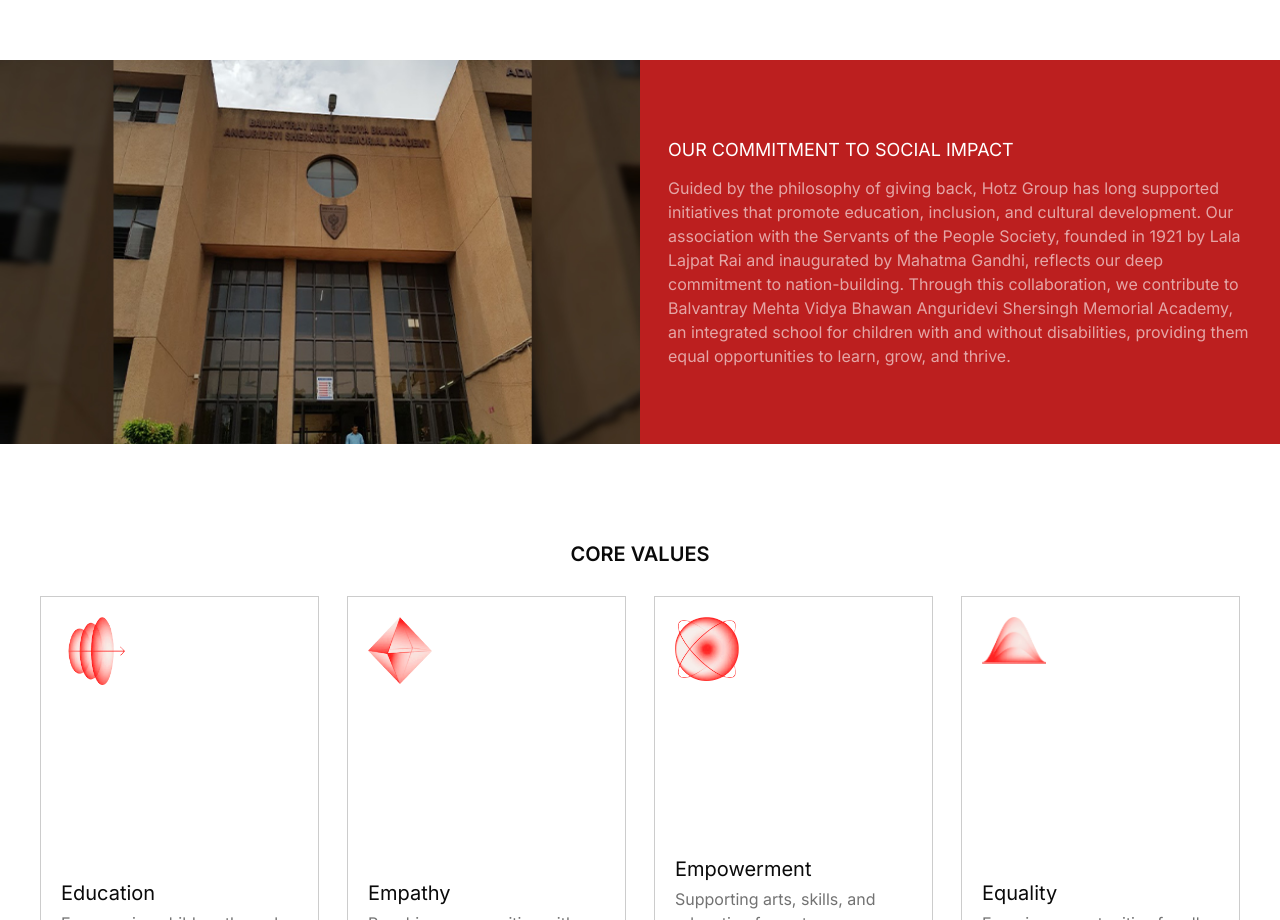
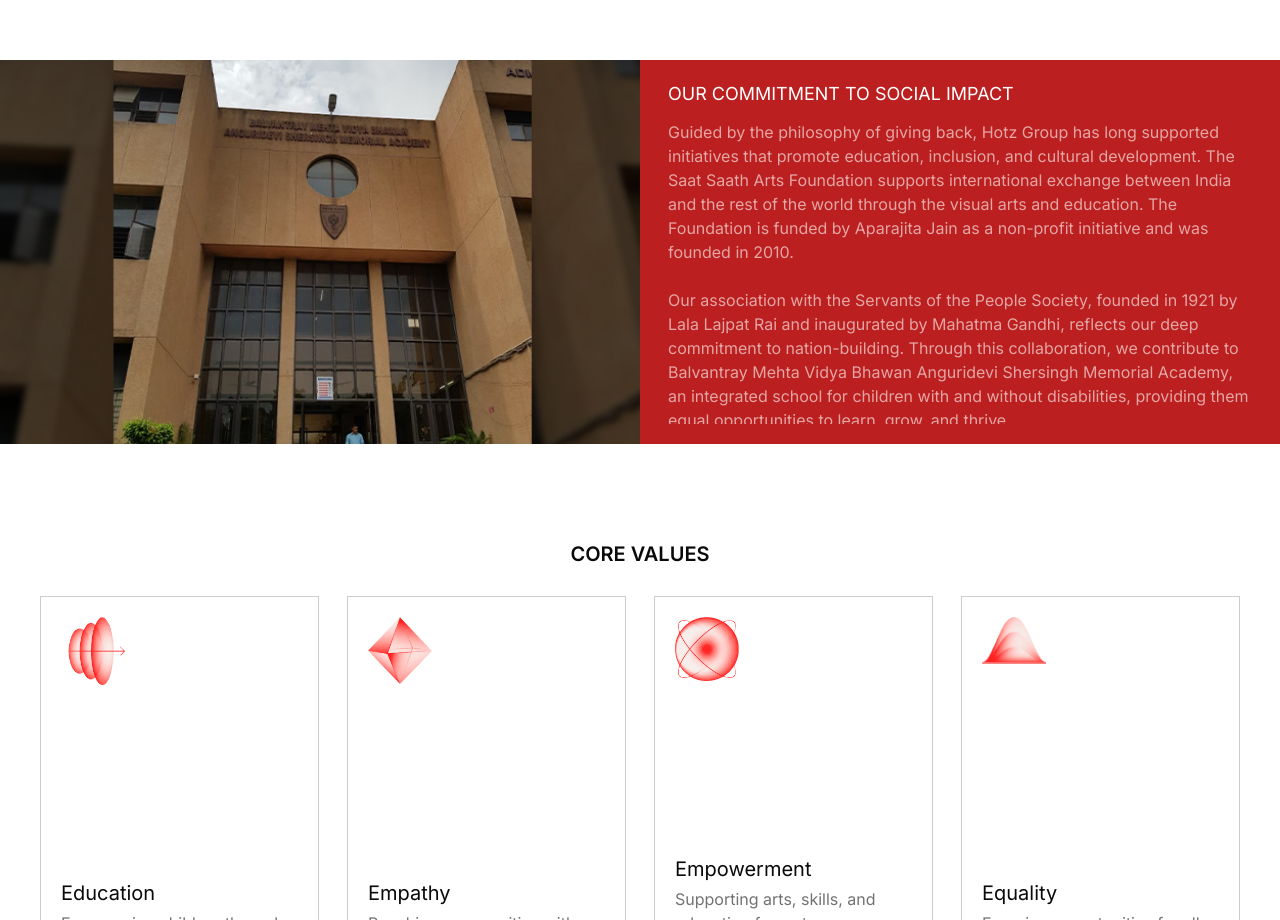
Before and after one commit to doableworks/hotz, a Next.js app: page /csr in a window 1280 px wide. Shown: the part 860-1780 px from the top of the page. Built offline with nearby package versions, Linux system fonts and the light colour scheme.

Commit message:
Fixed the form and updated the business layput

```diff
--- a/src/app/business/[slug]/page.tsx
+++ b/src/app/business/[slug]/page.tsx
@@ -65,7 +65,7 @@ async function page({ params }: { params: Promise<{ slug: string }> }) {
         </div>
       </TransitionVertical>
 
-      <div className="px-5 lg:px-10 py-10 bg-[#f3f3f3] block lg:flex justify-between items-start">
+      <div className="px-5 lg:px-10 py-10 bg-linear-to-br from-[#DB0A0A] to-[#dd2c2c] text-white block lg:flex justify-between items-start">
         <div className="w-full lg:w-1/2">
           <TransitionVertical>
             {business.businessTitle && (
@@ -83,7 +83,7 @@ async function page({ params }: { params: Promise<{ slug: string }> }) {
 
           <TransitionVertical>
             {business.projectsDescription && (
-              <p className="text-[#3a3a3a] text-sm mt-3">
+              <p className="text-[#dfdfdf] text-sm mt-3">
                 {business.projectsDescription}
               </p>
             )}
@@ -96,11 +96,11 @@ async function page({ params }: { params: Promise<{ slug: string }> }) {
                 <div key={index}>
                   <TransitionVertical>
                     <div className="flex items-center gap-5">
-                      <Check color="#DB0A0A" />
+                      <Check color="#fff" />
                       <p>{item}</p>
                     </div>
                   </TransitionVertical>
-                  <div className="w-full h-px bg-[#888888]/10 my-5"></div>
+                  <div className="w-full h-px bg-[#fff]/50 my-5"></div>
                 </div>
               ))}
           </div>
@@ -109,7 +109,7 @@ async function page({ params }: { params: Promise<{ slug: string }> }) {
       {/* Desktop Image Grid */}
       {business.businessImages && business.businessImages.length > 0 && (
         <TransitionVertical>
-          <div className="hidden px-5 lg:px-10 lg:grid grid-cols-3 md:grid-cols-3 grid-rows-3 md:grid-rows-3 gap-5 h-[600px]">
+          <div className="mt-10 hidden px-5 lg:px-10 lg:grid grid-cols-3 md:grid-cols-3 grid-rows-3 md:grid-rows-3 gap-5 h-[600px]">
             {imageGridConfig.map((item, index) => (
               <div
                 key={item.id}
@@ -224,7 +224,7 @@ async function page({ params }: { params: Promise<{ slug: string }> }) {
           Projects
         </h1>
       )} */}
-      <div className="px-5 lg:px-10  overflow-x-auto">
+      {/* <div className="px-5 lg:px-10  overflow-x-auto">
         <div className="grid grid-rows-2 auto-cols-[250px] grid-flow-col gap-7 mt-5">
           {business.partners &&
             business.partners.length > 0 &&
@@ -241,7 +241,7 @@ async function page({ params }: { params: Promise<{ slug: string }> }) {
               </div>
             ))}
         </div>
-      </div>
+      </div> */}
 
       <div className="px-5 lg:px-10">
         <div
--- a/src/app/csr/page.tsx
+++ b/src/app/csr/page.tsx
@@ -98,14 +98,20 @@ async function page() {
               <h1 className="text-white/60 mt-3">
                 Guided by the philosophy of giving back, Hotz Group has long
                 supported initiatives that promote education, inclusion, and
-                cultural development. Our association with the Servants of the
-                People Society, founded in 1921 by Lala Lajpat Rai and
-                inaugurated by Mahatma Gandhi, reflects our deep commitment to
-                nation-building. Through this collaboration, we contribute to
-                Balvantray Mehta Vidya Bhawan Anguridevi Shersingh Memorial
-                Academy, an integrated school for children with and without
-                disabilities, providing them equal opportunities to learn, grow,
-                and thrive.
+                cultural development. The Saat Saath Arts Foundation supports
+                international exchange between India and the rest of the world
+                through the visual arts and education. The Foundation is funded
+                by Aparajita Jain as a non-profit initiative and was founded in
+                2010.
+                <br></br>
+                <br></br>
+                Our association with the Servants of the People Society, founded
+                in 1921 by Lala Lajpat Rai and inaugurated by Mahatma Gandhi,
+                reflects our deep commitment to nation-building. Through this
+                collaboration, we contribute to Balvantray Mehta Vidya Bhawan
+                Anguridevi Shersingh Memorial Academy, an integrated school for
+                children with and without disabilities, providing them equal
+                opportunities to learn, grow, and thrive.
               </h1>
             </TransitionHorizontal>
           </div>
--- a/src/components/pagespecific/contact/ApplicationForm.tsx
+++ b/src/components/pagespecific/contact/ApplicationForm.tsx
@@ -1,6 +1,8 @@
 "use client";
 
+import ToasterComponent from "@/components/reusable/ToasterComponent";
 import React, { useState } from "react";
+import toast from "react-hot-toast";
 
 export default function ApplicationForm({
   positionTitle,
@@ -10,7 +12,7 @@ export default function ApplicationForm({
   onClose: () => void;
 }) {
   const [isSubmitting, setIsSubmitting] = useState(false);
-  const appscriptUrl = process.env.APPSCRIPT_URL || "";
+
   const handleSubmit = async (e: React.FormEvent<HTMLFormElement>) => {
     e.preventDefault();
     setIsSubmitting(true);
@@ -46,7 +48,9 @@ export default function ApplicationForm({
       data.append("resume", fileData);
       data.append("fileName", file?.name || "");
 
-      const response = await fetch(appscriptUrl, {
+      const scriptUrl = process.env.NEXT_PUBLIC_GOOGLE_SCRIPT_URL as string;
+
+      const response = await fetch(scriptUrl, {
         method: "POST",
         body: data,
       });
@@ -54,21 +58,23 @@ export default function ApplicationForm({
       const result = await response.json();
 
       if (result.success) {
-        alert("Form submitted successfully!");
+        toast.success("Application submitted successfully!");
         form.reset();
+        setTimeout(() => {
           onClose();
+        }, 1200);
       } else {
-        alert("Error: " + (result.error || "Unknown error"));
+        toast.error("Error submitting form");
       }
     } catch (err) {
-      console.error("Error submitting form:", err);
-      alert("Failed to submit form. Please try again.");
+      toast.error("Error submitting form");
     } finally {
       setIsSubmitting(false);
     }
   };
 
   return (
+    <>
       <form
         onSubmit={handleSubmit}
         className="flex flex-col gap-5 mt-6 bg-white rounded-2xl w-full"
@@ -163,5 +169,8 @@ export default function ApplicationForm({
           {isSubmitting ? "Submitting..." : "Submit Application"}
         </button>
       </form>
+
+      <ToasterComponent />
+    </>
   );
 }
--- /dev/null
+++ b/src/components/reusable/ToasterComponent.tsx
@@ -0,0 +1,14 @@
+"use client";
+import { Toaster } from "react-hot-toast";
+
+export default function ToasterComponent() {
+  return (
+    <Toaster
+      position="top-right"
+      reverseOrder={false}
+      toastOptions={{
+        style: { zIndex: 999999 },
+      }}
+    />
+  );
+}
```
Lines whose indentation alone changed are shown as unchanged.
